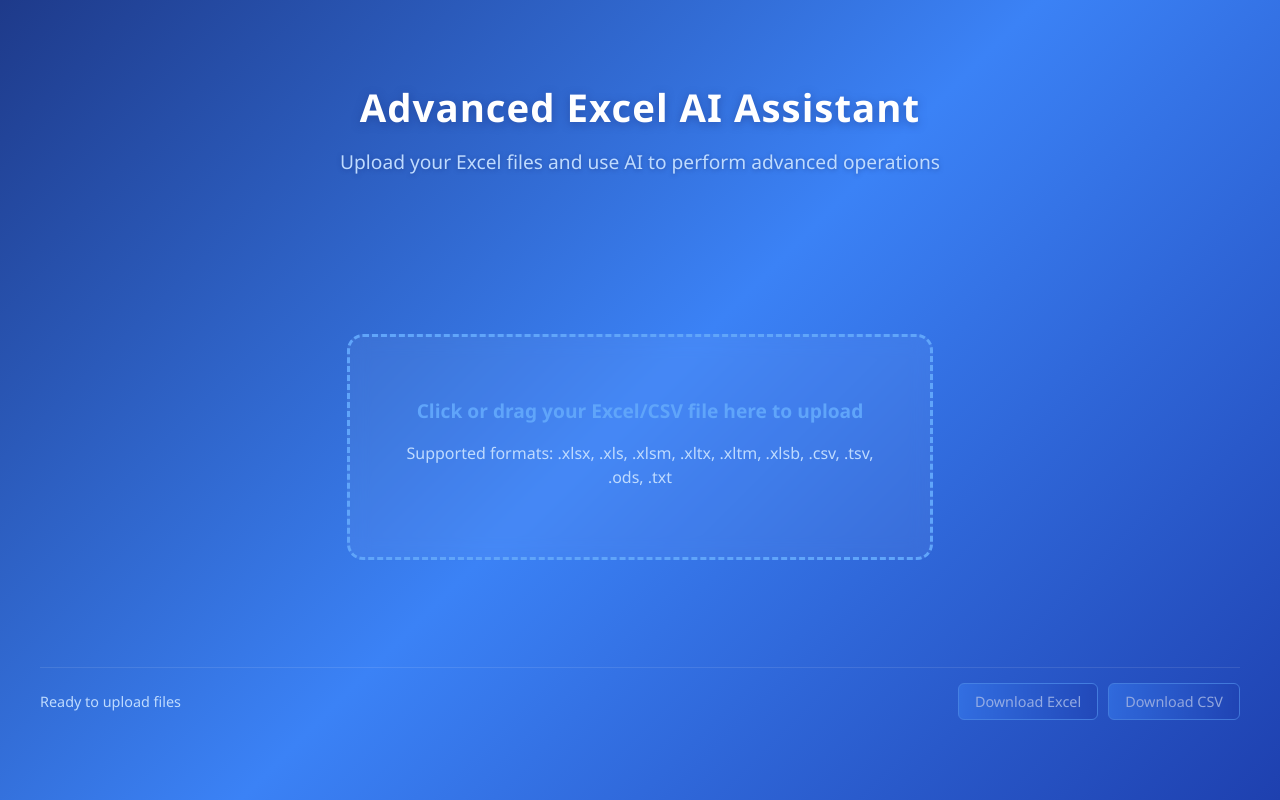
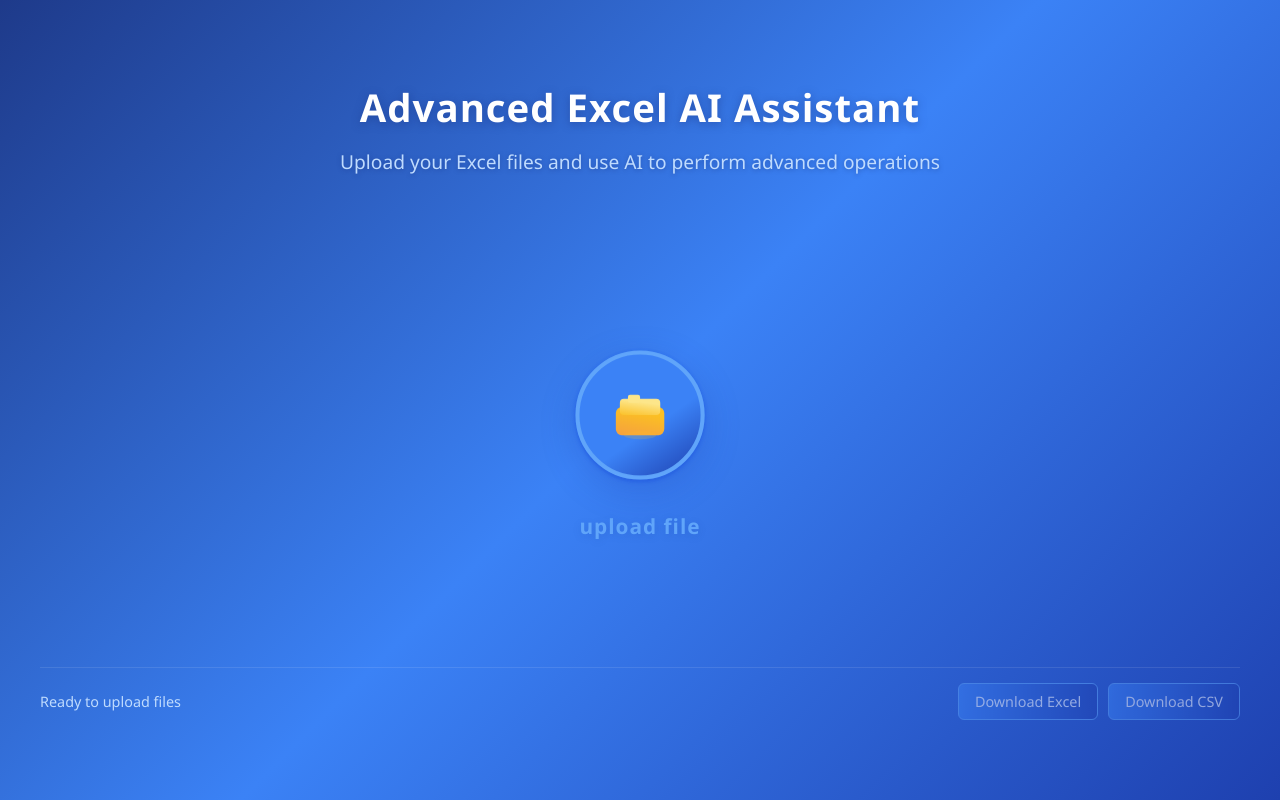
Before and after one commit to BizzMaverick/advexcelAI, a React (Vite) app: page / in a window 1280 px wide. Both pictures are taken after a click on the button "Let's Begin". Built offline with nearby package versions, Linux system fonts and the light colour scheme; no server answers; a web font is replaced by a local one.

Commit message:
ui: replace upload box with round dynamic 3D folder icon and 'upload file' text

```diff
--- a/src/App.tsx
+++ b/src/App.tsx
@@ -429,31 +429,53 @@ function App() {
           {spreadsheetData.length === 0 && (
             <div style={{
               display: 'flex',
+              flexDirection: 'column',
+              alignItems: 'center',
               justifyContent: 'center',
-              alignItems: 'center',
-              minHeight: '400px'
+              minHeight: '400px',
+              width: '100%'
             }}>
               <div
+                onClick={() => document.getElementById('file-input')?.click()}
                 style={{
-                  border: '3px dashed #60a5fa',
-                  borderRadius: '16px',
-                  padding: '60px 40px',
-                  textAlign: 'center',
+                  width: 120,
+                  height: 120,
+                  borderRadius: '50%',
+                  background: 'linear-gradient(145deg, #3b82f6 60%, #1e40af 100%)',
+                  boxShadow: '0 8px 32px 0 rgba(30,64,175,0.25), 0 1.5px 4px 0 #2563eb',
+                  display: 'flex',
+                  alignItems: 'center',
+                  justifyContent: 'center',
                   cursor: 'pointer',
-                  background: 'rgba(255, 255, 255, 0.05)',
-                  backdropFilter: 'blur(10px)',
-                  transition: 'all 0.3s ease',
-                  maxWidth: '500px',
-                  width: '100%'
+                  marginBottom: 24,
+                  transition: 'transform 0.2s',
+                  transform: 'scale(1)',
+                  position: 'relative',
+                  border: '4px solid #60a5fa',
+                  animation: 'folder-bounce 1.5s infinite alternate',
                 }}
-                onClick={() => document.getElementById('file-input')?.click()}
-                onMouseEnter={(e) => {
-                  e.currentTarget.style.background = 'rgba(255, 255, 255, 0.1)';
-                }}
-                onMouseLeave={(e) => {
-                  e.currentTarget.style.background = 'rgba(255, 255, 255, 0.05)';
-                }}
+                onMouseEnter={e => e.currentTarget.style.transform = 'scale(1.08)'}
+                onMouseLeave={e => e.currentTarget.style.transform = 'scale(1)'}
+                title="Click to upload file"
               >
+                {/* SVG 3D Folder Icon */}
+                <svg width="64" height="64" viewBox="0 0 64 64" fill="none" xmlns="http://www.w3.org/2000/svg">
+                  <defs>
+                    <linearGradient id="folderBody" x1="0" y1="0" x2="0" y2="1" gradientTransform="rotate(20)">
+                      <stop offset="0%" stopColor="#fbbf24"/>
+                      <stop offset="100%" stopColor="#f59e42"/>
+                    </linearGradient>
+                    <linearGradient id="folderTop" x1="0" y1="0" x2="0" y2="1" gradientTransform="rotate(20)">
+                      <stop offset="0%" stopColor="#fde68a"/>
+                      <stop offset="100%" stopColor="#fbbf24"/>
+                    </linearGradient>
+                  </defs>
+                  <rect x="8" y="24" width="48" height="28" rx="6" fill="url(#folderBody)"/>
+                  <rect x="12" y="16" width="40" height="16" rx="4" fill="url(#folderTop)"/>
+                  <rect x="20" y="12" width="12" height="8" rx="2" fill="#fde68a"/>
+                  <ellipse cx="32" cy="52" rx="16" ry="4" fill="#fbbf24" fillOpacity="0.18"/>
+                </svg>
+              </div>
               <input
                 id="file-input"
                 type="file"
@@ -466,14 +488,23 @@ function App() {
                   }
                 }}
               />
-                <div style={{ fontSize: '1.2rem', color: '#60a5fa', fontWeight: 600, marginBottom: 16 }}>
-                  Click or drag your Excel/CSV file here to upload
-                </div>
-                <div style={{ fontSize: '1rem', color: '#bfdbfe', marginBottom: 8 }}>
-                  Supported formats: {SUPPORTED_EXTENSIONS.join(', ')}
+              <div style={{
+                fontSize: '1.3rem',
+                color: '#60a5fa',
+                fontWeight: 700,
+                marginTop: 8,
+                letterSpacing: 1,
+                textShadow: '0 2px 8px rgba(30, 58, 138, 0.15)'
+              }}>
+                upload file
               </div>
               {fileError && <div style={{ color: '#f87171', marginTop: 8 }}>{fileError}</div>}
-              </div>
+              <style>{`
+                @keyframes folder-bounce {
+                  0% { box-shadow: 0 8px 32px 0 rgba(30,64,175,0.25), 0 1.5px 4px 0 #2563eb; transform: scale(1); }
+                  100% { box-shadow: 0 16px 48px 0 rgba(30,64,175,0.35), 0 3px 8px 0 #2563eb; transform: scale(1.06); }
+                }
+              `}</style>
             </div>
           )}
 
```
Lines whose indentation alone changed are shown as unchanged.
